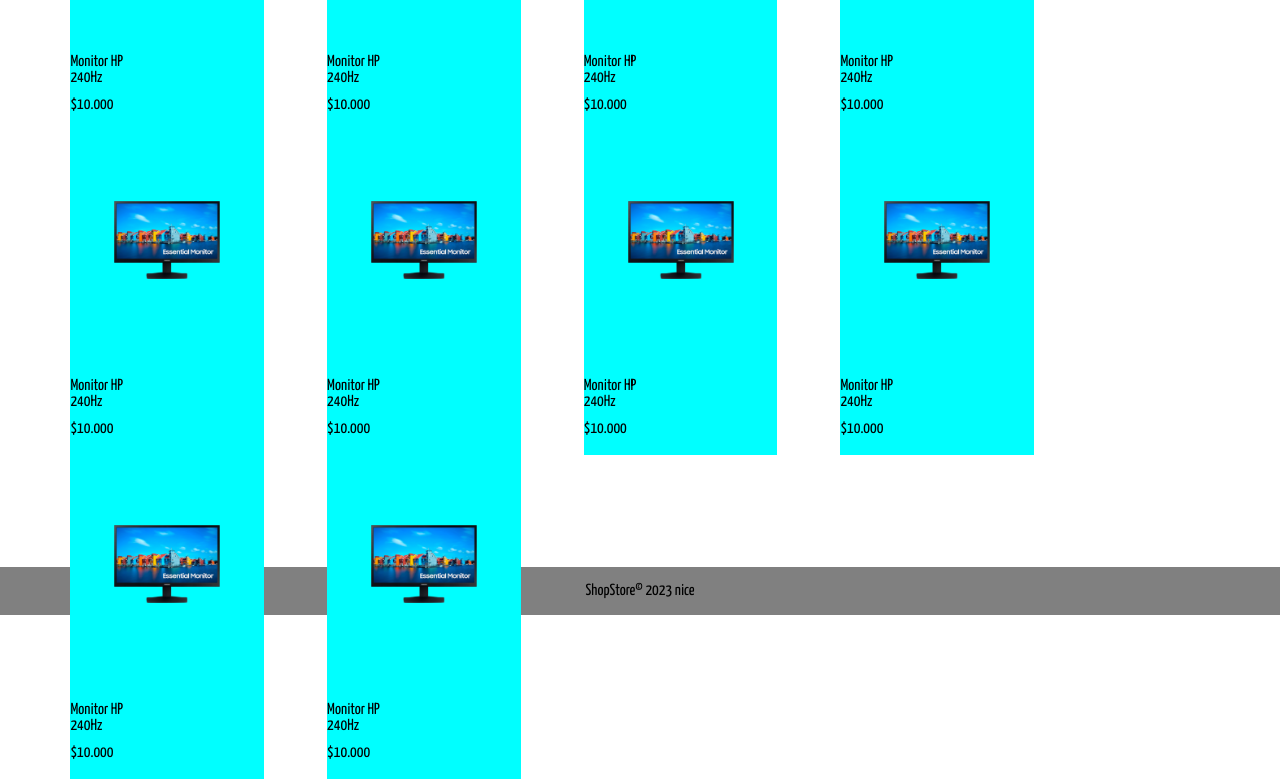
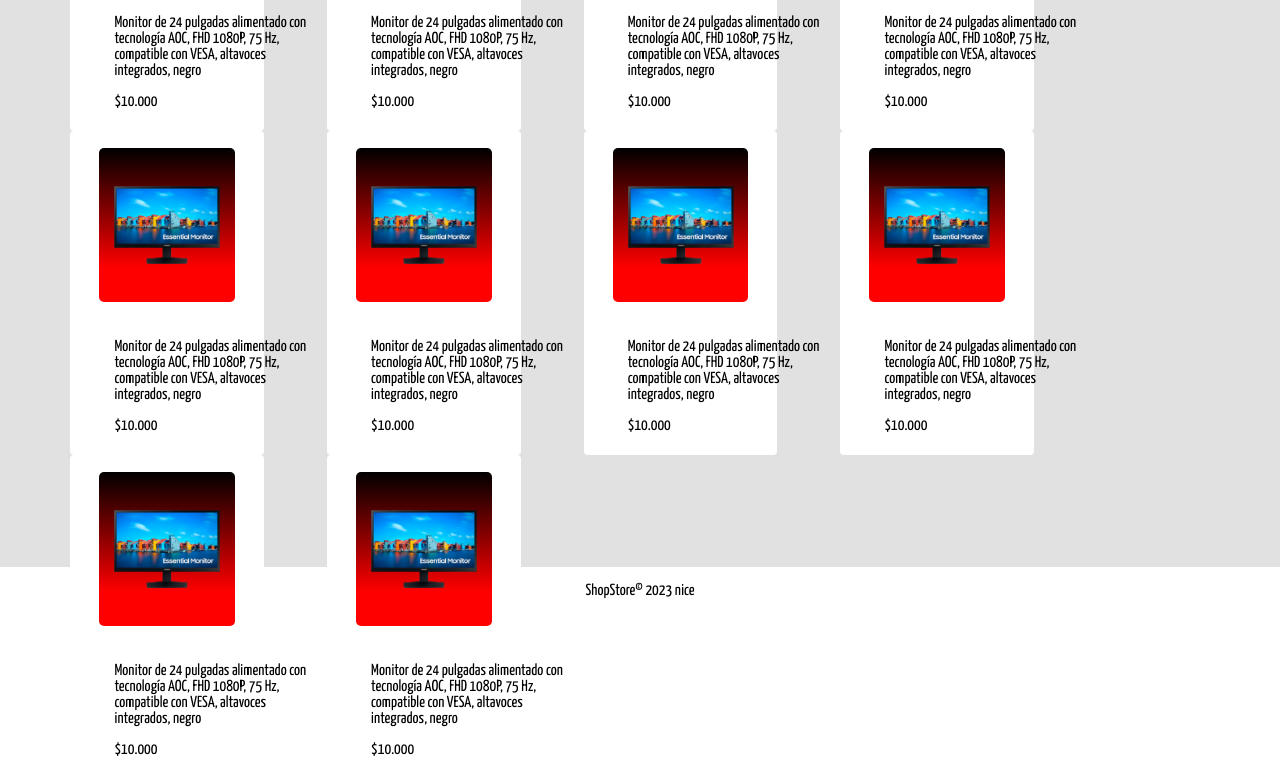
Before and after one commit to SergioChica/Shop, a plain HTML site: page index.html in a window 1280 px wide. Shown: the part 281-1060 px from the top of the page. Drawn offline with Linux system fonts and the light colour scheme.

Commit message:
More tweaks to the design of the site and the products.

```diff
--- a/css/style.css
+++ b/css/style.css
@@ -15,7 +15,7 @@ header{
   display: flex;
   height: 6%;
   width: 100%;
-  background: gray;
+  background: white;
   justify-content: space-between;
   align-items: center;
 }
@@ -28,7 +28,7 @@ header .title {
 
 header .menu {
   display: flex;
-  width: 50%;
+  width: 52%;
   justify-content: start;
   align-items: center;
   gap: 10px;
@@ -45,6 +45,17 @@ main {
   display: flex;
   justify-content: center;
   align-items: center;
+  background: #e1e1e1;
+}
+
+main .container {
+  display: flex;
+  flex-direction: column;
+  height: 45%;
+  width: 17%;
+  background-color: white;
+  justify-content: space-around;
+  border-radius: 0.25rem;
 }
 
 .sectionProducts {
@@ -53,15 +64,6 @@ main {
   display: flex;
   flex-wrap: wrap;
   gap: 0px 63px;
-}
-
-main .container {
-  display: flex;
-  flex-direction: column;
-  height: 45%;
-  width: 17%;
-  background-color: aqua;
-  justify-content: space-around;
 }
 
 .containerImage{
@@ -78,6 +80,8 @@ main .container {
   display: flex;
   justify-content: center;
   align-items: center;
+  background: linear-gradient(180deg, rgba(0,0,0,1) 0%, rgba(255,0,0,1) 78%);
+  border-radius: 0.3125rem;
 }
 
 .image img {
@@ -88,26 +92,29 @@ main .container {
 
 .containerDescribeAndPrice {
   display: flex;
-  justify-content: flex-end;
-  width: 40%;
-  height: 15%;
+  width: 286px;
+  height: 34%;
+  align-items: center;
+  justify-content: center;
 }
 
 .describeAndPrice {
   display: flex;
   flex-direction: column;
-  gap: 20px;
+  width: 198px;
+  gap: 15px;
 }
 
 .txtDiscribe {
-  height: 47%;
+  height: 100%;
+  width: 100%;
 }
 
 footer{
   display: flex;
   height: 6%;
   width: 100%;
-  background: gray;
+  background: white;
   justify-content: center;
   align-items: center;
 }
--- a/index.html
+++ b/index.html
@@ -12,8 +12,8 @@
       <h2>TecnoShop</h2>
     </div>
     <div class="menu">
-      <p>Home</p>
-      <p>Catalog</p>
+      <p>Inicio</p>
+      <p>Catalogo</p>
     </div>
   </header>
   <main>
@@ -27,7 +27,7 @@
         <div class="containerDescribeAndPrice">
           <div class="describeAndPrice">
             <p class="txtDiscribe">
-              Monitor HP 240Hz
+              Monitor de 24 pulgadas alimentado con tecnología AOC, FHD 1080P, 75 Hz, compatible con VESA, altavoces integrados, negro
             </p>
             <p>
               $10.000
@@ -44,7 +44,7 @@
         <div class="containerDescribeAndPrice">
           <div class="describeAndPrice">
             <p class="txtDiscribe">
-              Monitor HP 240Hz
+              Monitor de 24 pulgadas alimentado con tecnología AOC, FHD 1080P, 75 Hz, compatible con VESA, altavoces integrados, negro
             </p>
             <p>
               $10.000
@@ -61,7 +61,7 @@
         <div class="containerDescribeAndPrice">
           <div class="describeAndPrice">
             <p class="txtDiscribe">
-              Monitor HP 240Hz
+              Monitor de 24 pulgadas alimentado con tecnología AOC, FHD 1080P, 75 Hz, compatible con VESA, altavoces integrados, negro
             </p>
             <p>
               $10.000
@@ -78,7 +78,7 @@
         <div class="containerDescribeAndPrice">
           <div class="describeAndPrice">
             <p class="txtDiscribe">
-              Monitor HP 240Hz
+              Monitor de 24 pulgadas alimentado con tecnología AOC, FHD 1080P, 75 Hz, compatible con VESA, altavoces integrados, negro
             </p>
             <p>
               $10.000
@@ -95,7 +95,7 @@
         <div class="containerDescribeAndPrice">
           <div class="describeAndPrice">
             <p class="txtDiscribe">
-              Monitor HP 240Hz
+              Monitor de 24 pulgadas alimentado con tecnología AOC, FHD 1080P, 75 Hz, compatible con VESA, altavoces integrados, negro
             </p>
             <p>
               $10.000
@@ -112,7 +112,7 @@
         <div class="containerDescribeAndPrice">
           <div class="describeAndPrice">
             <p class="txtDiscribe">
-              Monitor HP 240Hz
+              Monitor de 24 pulgadas alimentado con tecnología AOC, FHD 1080P, 75 Hz, compatible con VESA, altavoces integrados, negro
             </p>
             <p>
               $10.000
@@ -129,7 +129,7 @@
         <div class="containerDescribeAndPrice">
           <div class="describeAndPrice">
             <p class="txtDiscribe">
-              Monitor HP 240Hz
+              Monitor de 24 pulgadas alimentado con tecnología AOC, FHD 1080P, 75 Hz, compatible con VESA, altavoces integrados, negro
             </p>
             <p>
               $10.000
@@ -146,7 +146,7 @@
         <div class="containerDescribeAndPrice">
           <div class="describeAndPrice">
             <p class="txtDiscribe">
-              Monitor HP 240Hz
+              Monitor de 24 pulgadas alimentado con tecnología AOC, FHD 1080P, 75 Hz, compatible con VESA, altavoces integrados, negro
             </p>
             <p>
               $10.000
@@ -163,7 +163,7 @@
         <div class="containerDescribeAndPrice">
           <div class="describeAndPrice">
             <p class="txtDiscribe">
-              Monitor HP 240Hz
+              Monitor de 24 pulgadas alimentado con tecnología AOC, FHD 1080P, 75 Hz, compatible con VESA, altavoces integrados, negro
             </p>
             <p>
               $10.000
@@ -180,7 +180,7 @@
         <div class="containerDescribeAndPrice">
           <div class="describeAndPrice">
             <p class="txtDiscribe">
-              Monitor HP 240Hz
+              Monitor de 24 pulgadas alimentado con tecnología AOC, FHD 1080P, 75 Hz, compatible con VESA, altavoces integrados, negro
             </p>
             <p>
               $10.000
```
